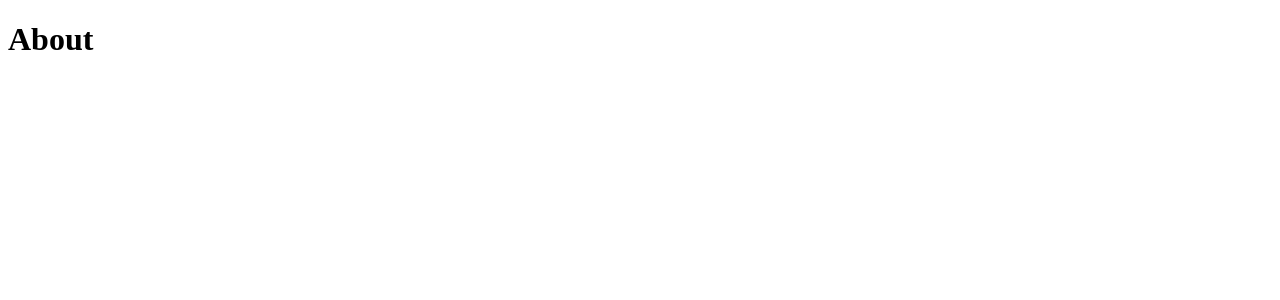
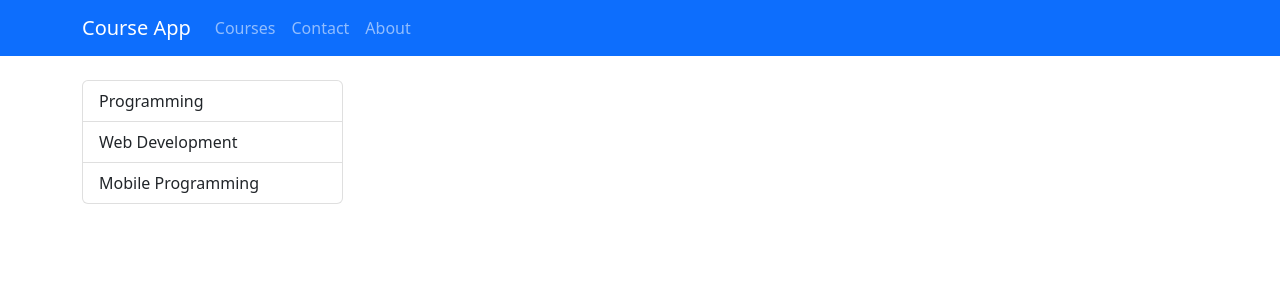
Before and after one commit to VeyselUstuntas/django-courseapp, a Django app: page /about in a window 1280 px wide. Before the commit the part shown is almost empty. Shown: the top 300 px of the page. Run offline with Django 4.2, Linux system fonts and the light colour scheme; some libraries are stand-ins or nearby versions.

Commit message:
bootsrapt design

```diff
--- a/pages/templates/pages/about.html
+++ b/pages/templates/pages/about.html
@@ -3,9 +3,48 @@
 <head>
     <meta charset="UTF-8">
     <meta name="viewport" content="width=device-width, initial-scale=1.0">
-    <title>About</title>
+    <title>Document</title>
+    <link rel="stylesheet" href="https://cdnjs.cloudflare.com/ajax/libs/bootstrap/5.2.2/css/bootstrap.min.css" />
 </head>
 <body>
-    <h1>About</h1>
+    <nav class = "navbar navbar-expand-lg bg-primary navbar-dark">
+        <div class="container">
+            <a href="/" class="navbar-brand">Course App</a>
+
+            <ul class="navbar-nav me-auto"> <!---- me-auto kendini sağdan sola al demek-->
+                <li class="nav-item">
+                    <a href="/" class="nav-link">Courses</a>
+                </li>
+
+                <li class="nav-item">
+                    <a href="/contact" class="nav-link">Contact</a>
+                </li>
+
+                <li class="nav-item">
+                    <a href="/about" class="nav-link">About</a>
+                </li>
+
+            </ul>
+        </div>
+    </nav>
+
+    <div class="container mt-4">
+        <div class="row">
+            <div class="col-3">
+                <div class="list-group">
+                    <a href="#" class="list-group-item list-group-item-action">Programming</a>
+                    <a href="#" class="list-group-item list-group-item-action">Web Development</a>
+                    <a href="#" class="list-group-item list-group-item-action">Mobile Programming</a>
+
+                </div>
+            </div>
+
+            <div class="col-9 ">
+            </div>
+
+        </div>
+    </div>
+
+    <script src="https://cdnjs.cloudflare.com/ajax/libs/bootstrap/5.2.2/js/bootstrap.min.js"></script>
 </body>
 </html>
```
Also changed, not shown: pages/templates/pages/contact.html (+42 -2 lines), pages/templates/pages/index.html (+41 -1 lines).
